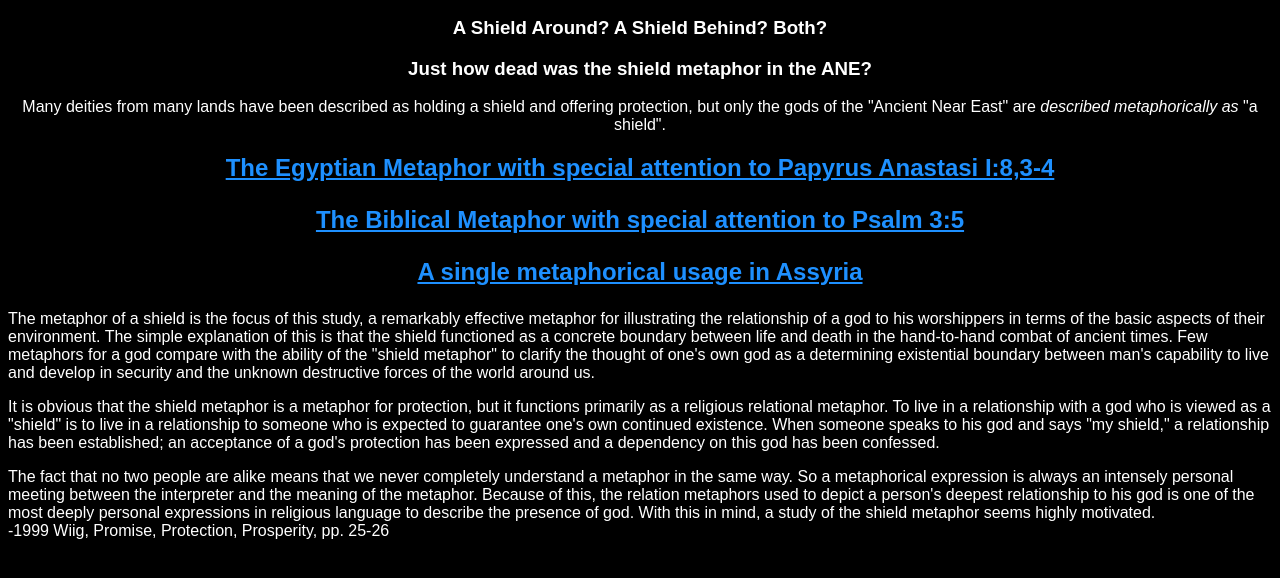
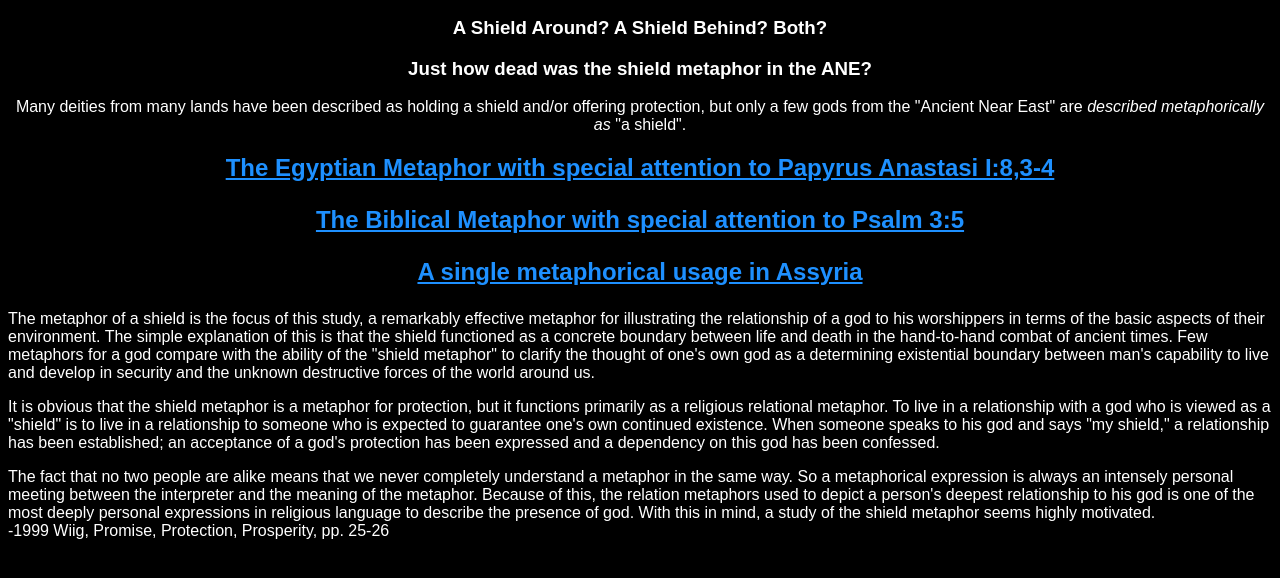
Before and after one commit to clypeuscircame/clypeuscircame.github.io, a plain HTML site: page index.html in a window 1280 px wide. Shown: the part 116-694 px from the top of the page. Drawn offline with Linux system fonts and the light colour scheme.

Commit message:
Add files via upload

```diff
--- a/index.html
+++ b/index.html
@@ -83,7 +83,7 @@
     <h3>A Shield Around? A Shield Behind? Both?</h3>
     <h3>Just how dead was the shield metaphor in the ANE?</h3>
 	<p>
-	Many deities from many lands have been described as holding a shield and offering protection, but only the gods of the "Ancient Near East" are <i>described metaphorically as</I> "a shield".
+	Many deities from many lands have been described as holding a shield and/or offering protection, but only a few gods from the "Ancient Near East" are <i>described metaphorically as</I> "a shield".
 <h2><a href="./EgyptianShieldTexts.html">The Egyptian Metaphor with special attention to Papyrus Anastasi I:8,3-4</a>
 	<p>
 	<a href="./Psalm3.html">The Biblical Metaphor with special attention to Psalm 3:5</a>
```
